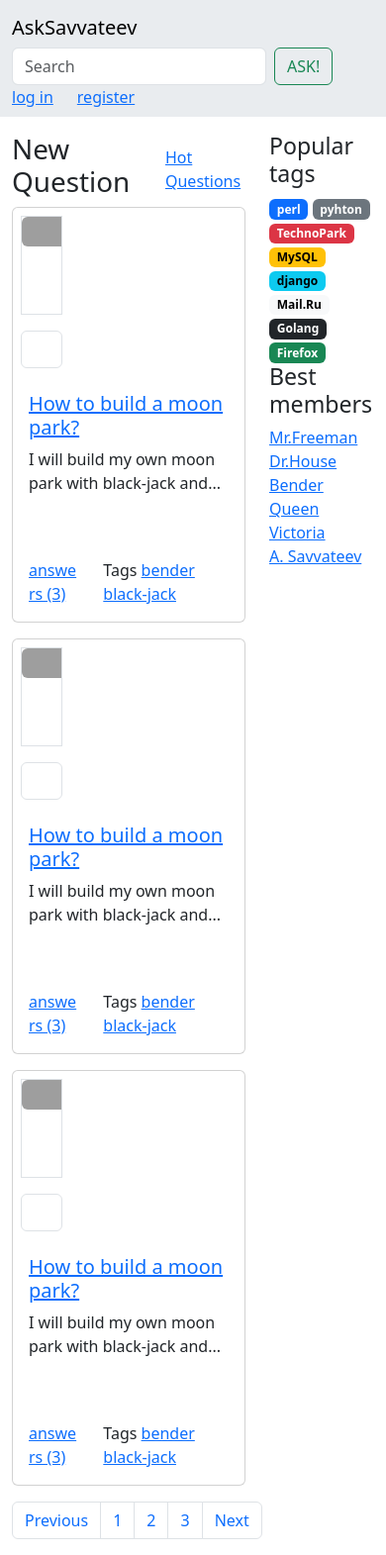
After one commit to SlashLight/tp_web_1sem, a Python web app: template hw1_savvateev/templates/logout.html in a window 390 px wide. The commit adds this page. Shown: the whole page at 99% size. Run offline with Jinja, Linux system fonts and the light colour scheme; the template is opened without the code that fills it, so the values that code supplies are empty; grey boxes are pictures that could not be loaded.

```diff
--- /dev/null
+++ b/hw1_savvateev/templates/logout.html
@@ -0,0 +1,177 @@
+<!DOCTYPE html>
+<html lang="en">
+<head>
+    <meta charset="UTF-8" />
+    <meta name="viewport" content="width=device-width, initial-scale=1" />
+    <title>Ask me</title>
+    <link rel="stylesheet" href="../static/css/bootstrap.css" />
+</head>
+
+<body>
+    <nav class="navbar bg-body-secondary">
+        <div class="container-sm-fluid container-lg">
+          <a class="navbar-brand">AskSavvateev</a>
+          <form class="d-flex" role="search">
+            <input class="form-control me-2" type="search" placeholder="Search" aria-label="Search">
+            <button class="btn btn-outline-success" type="submit">ASK!</button>
+          </form>
+
+          <div class="d-flex justify-content-between gap-4 me-5">
+            <a href="/login.html">log in</a>
+            <a href="/signup.html">register</a>
+          </div>
+        </div>
+      </nav>
+
+      <main = class="container-sm-fluid container-lg mt-3">
+
+        <div class="row">
+          <div class="col-8">
+              <div class="d-flex gap-3 align-items-center">
+                  <h1>New Question</h1>
+                  <a href="/hot.html">Hot Questions</a>
+              </div>
+                <article class="card mb-3 w-100">
+                    <div class="row g-0">
+                      <div class="col-3 p-2">
+                        <div class="border w-100 mb-3" style="height: 100px;">
+                        <img
+                          src="img.jpg"
+                          class="img-fluid rounded-start"
+                          alt="..."
+                        />
+                        </div>
+                        <div class="input-group flex-nowrap">
+                          <input type="number" class="form-control" value="5">
+                        </div>
+                      </div>
+                      <div class="col-md-8">
+                        <div class="card-body">
+                          <h5 class="card-title">
+                            <a href="/question.html"> How to build a moon park? </a>
+                          </h5>
+                          <p class="card-text">
+                            I will build my own moon park with black-jack and...
+                          </p>
+                          <div class="row pt-5 ">
+                            <a class="col-4" href="/question.html">answers (3)</a>
+                            <div class="col-8">
+                                <span>Tags</span>
+                                <a href="/tag.html">bender</a>
+                                <a href="/tag.html">black-jack</a>
+                            </div>
+                          </div>
+                        </div>
+                      </div>
+                    </div>
+                </article>
+
+                <article class="card mb-3 w-100">
+                  <div class="row g-0">
+                    <div class="col-3 p-2">
+                      <div class="border w-100 mb-3" style="height: 100px;">
+                      <img
+                        src="img.jpg"
+                        class="img-fluid rounded-start"
+                        alt="..."
+                      />
+                      </div>
+                      <div class="input-group flex-nowrap">
+                        <input type="number" class="form-control" value="5">
+                      </div>
+                    </div>
+                    <div class="col-md-8">
+                      <div class="card-body">
+                        <h5 class="card-title">
+                          <a href="/question.html"> How to build a moon park? </a>
+                        </h5>
+                        <p class="card-text">
+                          I will build my own moon park with black-jack and...
+                        </p>
+                        <div class="row pt-5 ">
+                          <a class="col-4" href="/question.html">answers (3)</a>
+                          <div class="col-8">
+                              <span>Tags</span>
+                              <a href="/tag.html">bender</a>
+                              <a href="/tag.html">black-jack</a>
+                          </div>
+                        </div>
+                      </div>
+                    </div>
+                  </div>
+              </article>
+
+              <article class="card mb-3 w-100">
+                <div class="row g-0">
+                  <div class="col-3 p-2">
+                    <div class="border w-100 mb-3" style="height: 100px;">
+                    <img
+                      src="img.jpg"
+                      class="img-fluid rounded-start"
+                      alt="..."
+                    />
+                    </div>
+                    <div class="input-group flex-nowrap">
+                      <input type="number" class="form-control" value="5">
+                    </div>
+                  </div>
+                  <div class="col-md-8">
+                    <div class="card-body">
+                      <h5 class="card-title">
+                        <a href="/question.html"> How to build a moon park? </a>
+                      </h5>
+                      <p class="card-text">
+                        I will build my own moon park with black-jack and...
+                      </p>
+                      <div class="row pt-5 ">
+                        <a class="col-4" href="/question.html">answers (3)</a>
+                        <div class="col-8">
+                            <span>Tags</span>
+                            <a href="/tag.html">bender</a>
+                            <a href="/tag.html">black-jack</a>
+                        </div>
+                      </div>
+                    </div>
+                  </div>
+                </div>
+            </article>
+
+                <nav aria-label="Page navigation example">
+                  <ul class="pagination">
+                    <li class="page-item"><a class="page-link" href="#">Previous</a></li>
+                    <li class="page-item"><a class="page-link" href="#">1</a></li>
+                    <li class="page-item"><a class="page-link" href="#">2</a></li>
+                    <li class="page-item"><a class="page-link" href="#">3</a></li>
+                    <li class="page-item"><a class="page-link" href="#">Next</a></li>
+                  </ul>
+                </nav>
+            </div>
+            <div class="col-4">
+                <h3>Popular tags</h3>
+                <div class="row">
+                  <div class="col">
+                    <span class="badge text-bg-primary">perl</span>
+                    <span class="badge text-bg-secondary">pyhton</span>
+                    <span class="badge text-bg-danger">TechnoPark</span>
+                    <span class="badge text-bg-warning">MySQL</span>
+                    <span class="badge text-bg-info">django</span>
+                    <span class="badge text-bg-light">Mail.Ru</span>
+                    <span class="badge text-bg-dark">Golang</span>
+                    <span class="badge text-bg-success">Firefox</span>
+                  </div>
+                </div>
+                <h3>Best members</h3>
+                <div>
+                  <a href="/member.html" class="d-block">Mr.Freeman</a>
+                  <a href="/member.html" class="d-block">Dr.House</a>
+                  <a href="/member.html" class="d-block">Bender</a>
+                  <a href="/member.html" class="d-block">Queen Victoria</a>
+                  <a href="/member.html" class="d-block">A. Savvateev</a>
+                </div>
+
+            </div>
+        </div>
+
+      </main>
+</body>
+</html>
```
Also changed, not shown: hw1_savvateev/templates/question.html (+3 -6 lines).
